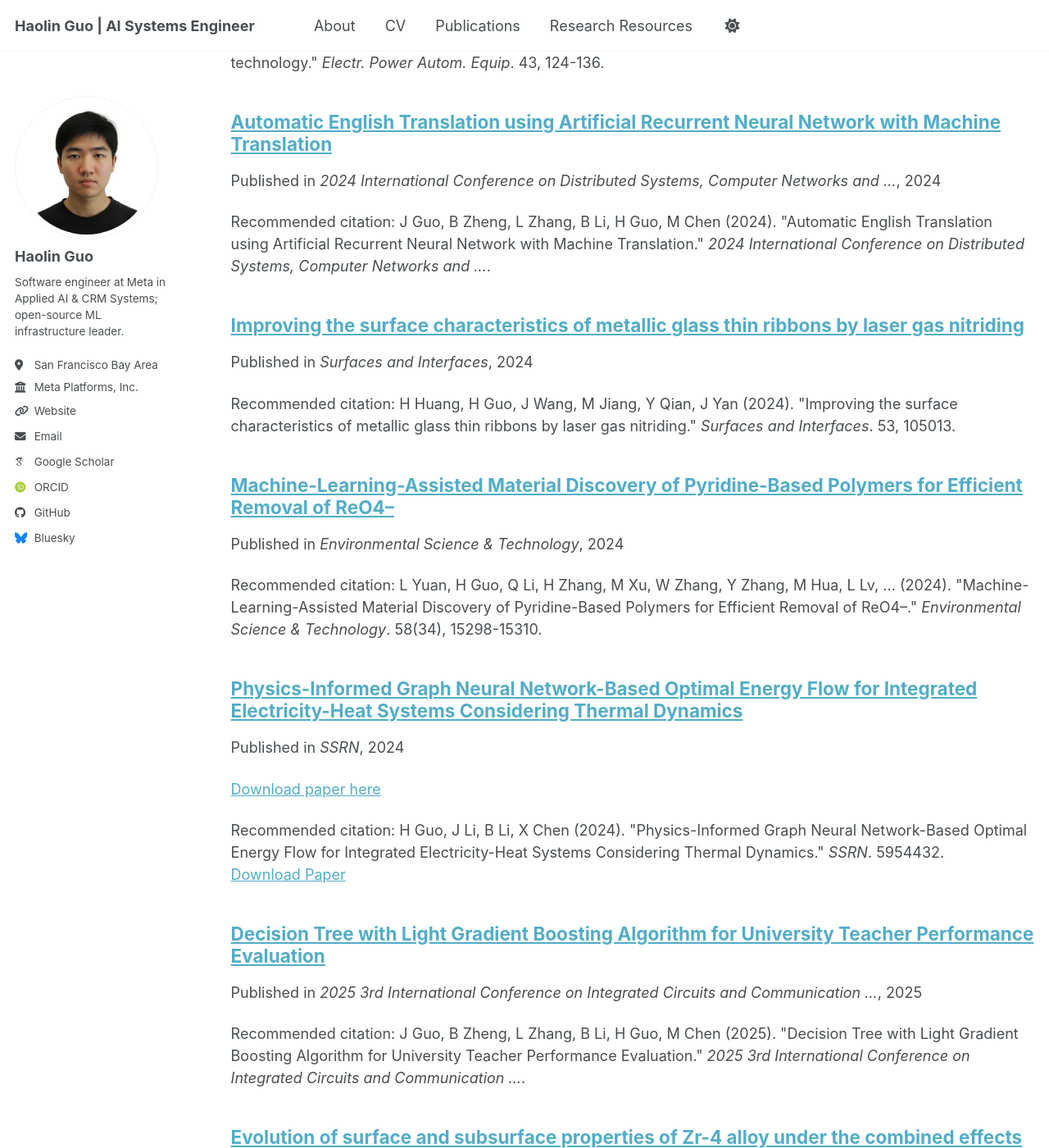
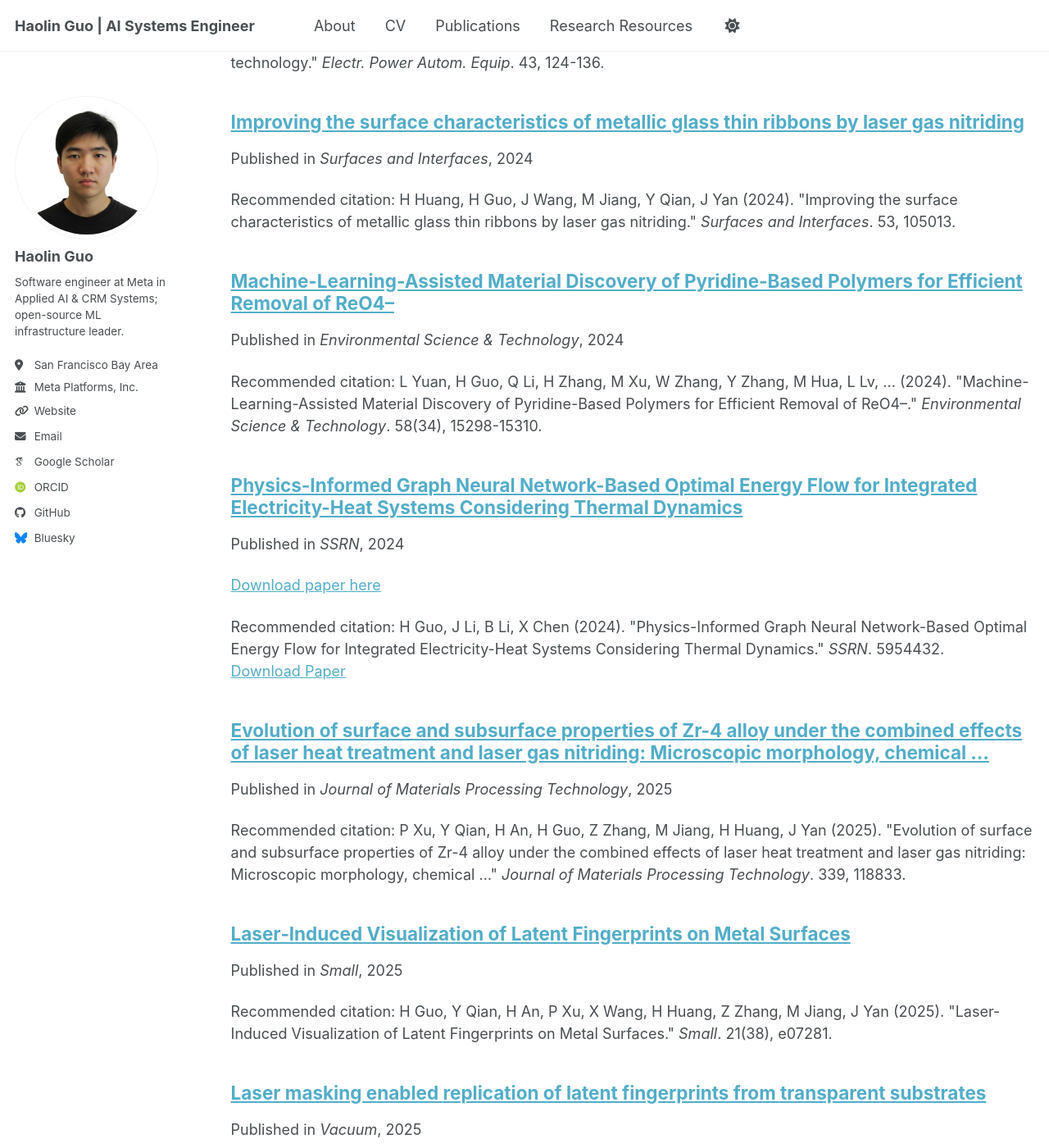
Before and after one commit to garyguo123456789/garyguo123456789.github.io, a Jekyll site: the page built from _pages/collection-archive.html, in a window 1280 px wide and 1400 px high, scrolled down 892 px. Shown: the whole window at 82% size. Built offline with Jekyll 4.4.1, drawn with Linux system fonts in a browser that asks for light colours; some web fonts are replaced; a script bundle is joined from its source files by our own code; library files that are not in the unit come from our copies; some of the changed text lies outside the part shown.

Commit message:
delete pub

```diff
--- a/_data/cv.json
+++ b/_data/cv.json
@@ -69,30 +69,9 @@
       "summary": ""
     },
     {
-      "name": "Automatic English Translation using Artificial Recurrent Neural Network with Machine Translation",
-      "publisher": "2024 International Conference on Distributed Systems, Computer Networks and …",
-      "releaseDate": "2024-01-01",
-      "website": "",
-      "summary": ""
-    },
-    {
       "name": "On pre-reflow PCB defect detection based on object detection and template matching",
       "publisher": "International Conference on Internet of Things, Communication and …",
       "releaseDate": "2022-01-01",
-      "website": "",
-      "summary": ""
-    },
-    {
-      "name": "Optimal Topology Reconfiguration for Regional Electricity-Heating Integrated Energy Systems: An Event-Driven Approach",
-      "publisher": "Energy",
-      "releaseDate": "2026-01-01",
-      "website": "",
-      "summary": ""
-    },
-    {
-      "name": "Decision Tree with Light Gradient Boosting Algorithm for University Teacher Performance Evaluation",
-      "publisher": "2025 3rd International Conference on Integrated Circuits and Communication …",
-      "releaseDate": "2025-01-01",
       "website": "",
       "summary": ""
     },
--- a/_publications/2024-01-01-automatic-english-translation-artificial-recurrent-neural-network-machine-translation.md
+++ /dev/null
@@ -1,9 +0,0 @@
----
-title: "Automatic English Translation using Artificial Recurrent Neural Network with Machine Translation"
-collection: publications
-category: manuscripts
-permalink: /publication/2024-01-01-automatic-english-translation-artificial-recurrent-neural-network-machine-translation
-date: 2024-01-01
-venue: '2024 International Conference on Distributed Systems, Computer Networks and …'
-citation: 'J Guo, B Zheng, L Zhang, B Li, H Guo, M Chen (2024). &quot;Automatic English Translation using Artificial Recurrent Neural Network with Machine Translation.&quot; <i>2024 International Conference on Distributed Systems, Computer Networks and …</i>.'
----
--- a/_publications/2025-01-01-decision-tree-light-gradient-boosting-algorithm-university-teacher-performance-evaluation.md
+++ /dev/null
@@ -1,9 +0,0 @@
----
-title: "Decision Tree with Light Gradient Boosting Algorithm for University Teacher Performance Evaluation"
-collection: publications
-category: manuscripts
-permalink: /publication/2025-01-01-decision-tree-light-gradient-boosting-algorithm-university-teacher-performance-evaluation
-date: 2025-01-01
-venue: '2025 3rd International Conference on Integrated Circuits and Communication …'
-citation: 'J Guo, B Zheng, L Zhang, B Li, H Guo, M Chen (2025). &quot;Decision Tree with Light Gradient Boosting Algorithm for University Teacher Performance Evaluation.&quot; <i>2025 3rd International Conference on Integrated Circuits and Communication …</i>.'
----
```
Also changed, not shown: _publications/2026-01-01-optimal-topology-reconfiguration-regional-electricity-heating-integrated-energy-systems-event-driven-approach.md (deleted, +0 -9 lines).
